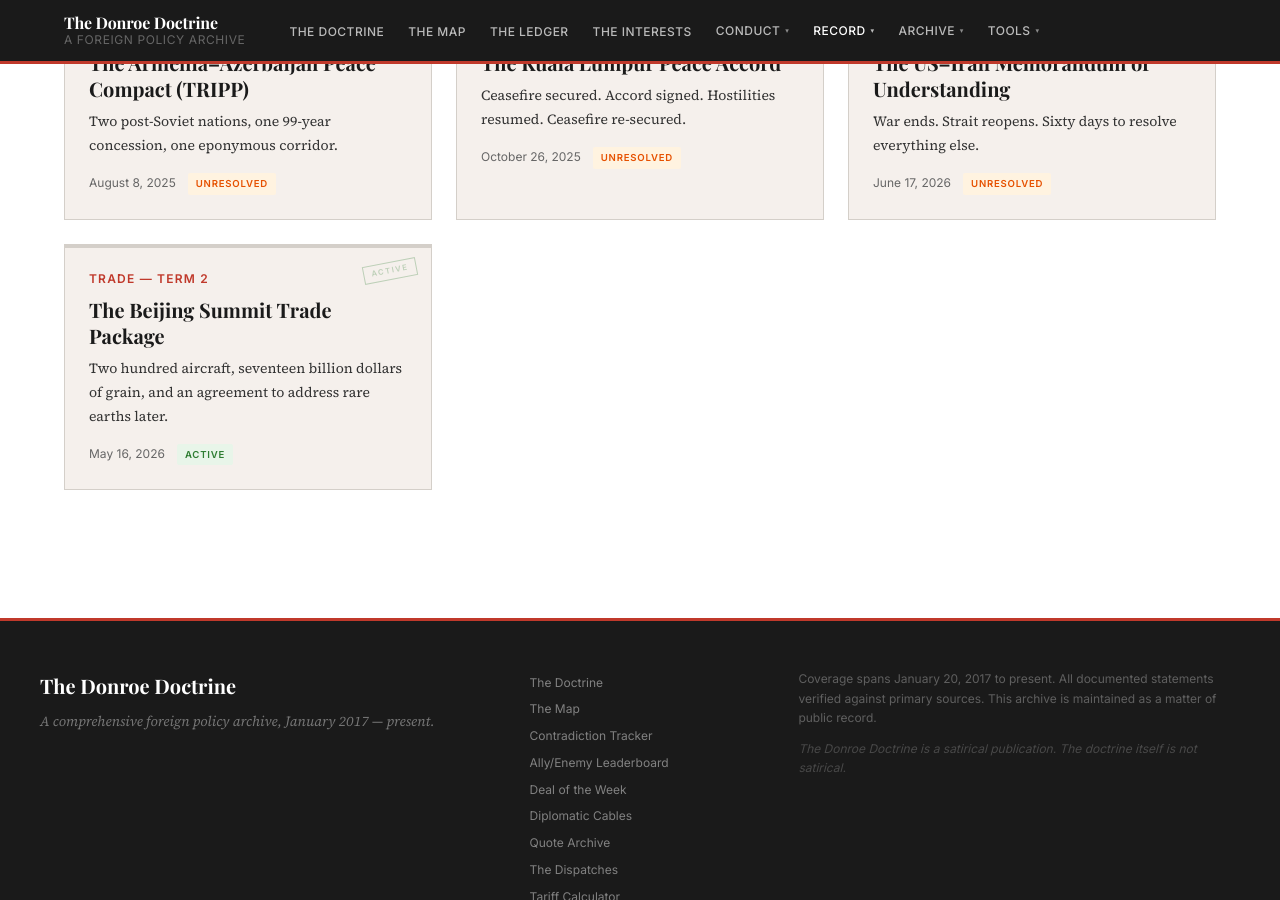
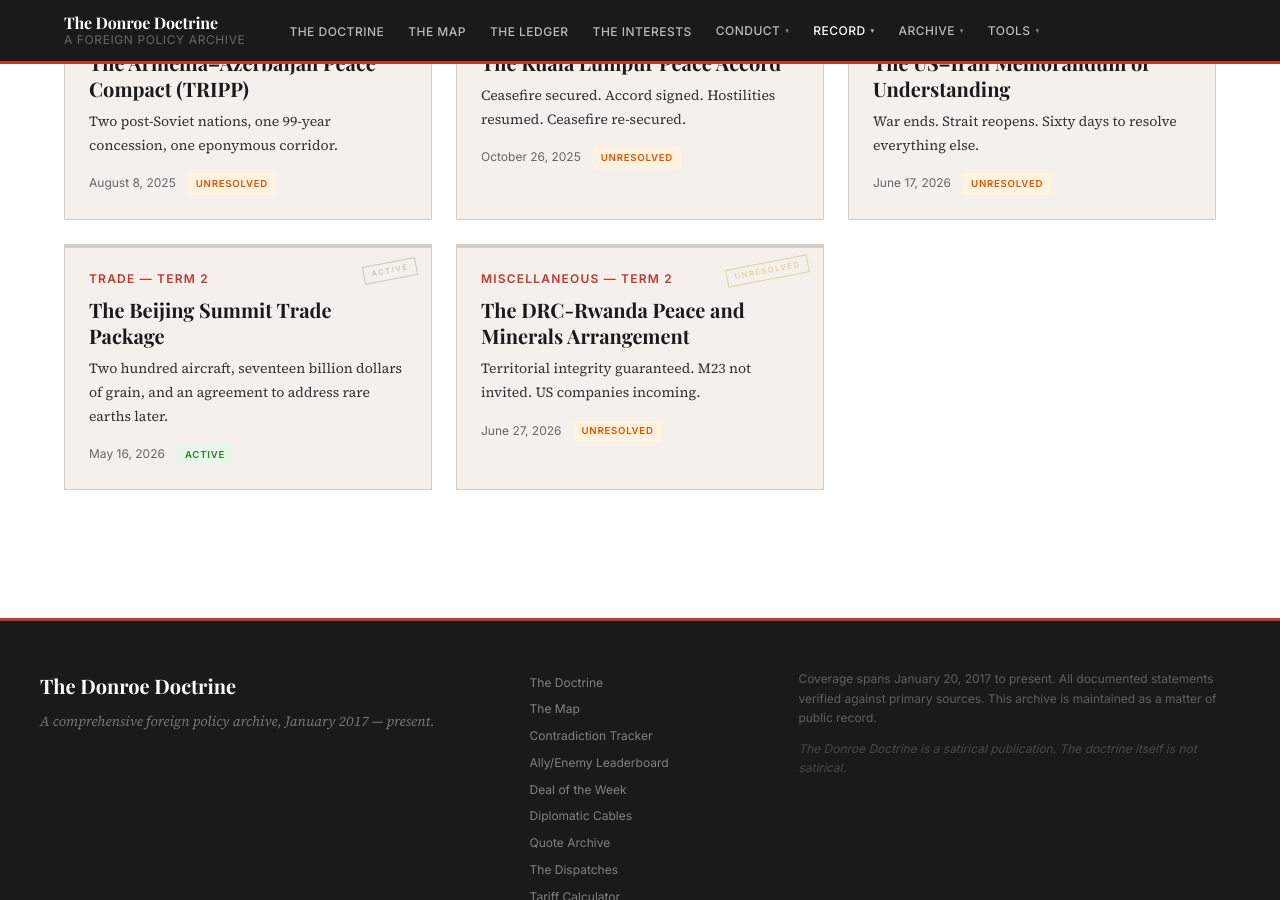
Before and after one commit to dtgara/donroe-doctrine, a Jekyll site: the page built from deals.html, in a window 1280 px wide and 900 px high, scrolled down 4238 px. Built offline with Jekyll 4.4.1, drawn with Linux system fonts in a browser that asks for light colours; some web fonts are replaced; some of the changed lines change nothing that is shown.

Commit message:
Day 9: add DRC-Rwanda deal; update Iran MOU notes; expand prediction outcome notes

```diff
--- a/_data/deals.yml
+++ b/_data/deals.yml
@@ -724,6 +724,9 @@
   terms_and_conditions: Immediate ceasefire extension (60 days, renewable). Strait of Hormuz reopened. Iran reaffirms no nuclear
     weapons development. US to facilitate regional reconstruction fund (minimum $300 billion). Nuclear enrichment disposition
     to be negotiated. Israel and Hezbollah not party to agreement.
+  notes: On June 26, 2026 — nine days after signing — Iran launched four one-way attack drones at the Strait of Hormuz, one
+    of which struck the upper deck of a cargo vessel. The US characterised this as a violation of the ceasefire extension.
+    Iran disputed this characterisation. The 60-day window continues.
 - id: trump-xi-beijing-summit-2026
   title: The Beijing Summit Trade Package
   strapline: Two hundred aircraft, seventeen billion dollars of grain, and an agreement to address rare earths later.
@@ -739,3 +742,22 @@
     in the US in September 2026. Structural tariffs from the Liberation Day regime remain in place.
   terms_and_conditions: 200 Boeing aircraft purchase approved. $17 billion per year in US agricultural goods (2026–2028).
     Rare earth export controls to be addressed. Structural tariffs not modified. September 2026 follow-up summit scheduled.
+- id: drc-rwanda-minerals-peace-2026
+  title: The DRC-Rwanda Peace and Minerals Arrangement
+  strapline: Territorial integrity guaranteed. M23 not invited. US companies incoming.
+  date: '2026-06-27'
+  term: 2
+  type: Miscellaneous
+  status: UNRESOLVED
+  summary: >-
+    On June 27, 2026, President Trump hosted DRC President Tshisekedi and Rwandan President Kagame at the White House for
+    the signing of a bilateral peace agreement linking regional stability with US access to critical minerals. The DRC and
+    Rwanda committed to mutual respect for territorial integrity and a cessation of hostilities. The United States simultaneously
+    signed bilateral investment agreements with both nations, securing access to the DRC's deposits of coltan, cobalt, lithium,
+    and copper — minerals of strategic interest in competition with China. The M23 militia, the Rwanda-backed rebel group
+    that captured Goma and Bukavu earlier in the year, was not party to the negotiations and did not participate in the
+    ceasefire. Fighting broke out in eastern Congo within hours of the signing ceremony.
+  terms_and_conditions: >-
+    Mutual respect for territorial integrity. Cessation of hostilities. US bilateral investment agreements with DRC and Rwanda.
+    Preferred access to Rubaya coltan mine, Western Forelands copper, Manono lithium, and Mutoshi copper-cobalt deposits.
+    M23 disarmament not addressed. No timeline for withdrawal of Rwanda-backed forces from occupied Congolese territory.
--- a/_data/predictions.yml
+++ b/_data/predictions.yml
@@ -164,8 +164,11 @@
   term: 2
   status: pending
   outcome_date: null
-  outcome_note: A US-China truce was reached at the Busan summit in October 2025, easing some pressure points. Structural
-    tariffs remain in place. Deal not finalized as of mid-2026.
+  outcome_note: A US-China truce was reached at the Busan summit in October 2025. Section 232 tariffs on steel and aluminium
+    were reduced from 25% to 15% for countries that signed trade frameworks, including the UK, EU, Switzerland, Taiwan, Japan,
+    and South Korea. A further US-China tariff agreement on June 11, 2026 reduced Chinese import rates from approximately
+    41% to 31%, with higher tariffs paused for 60 days. Tariffs have come down for deal-makers; structural global tariffs
+    remain elevated. Final comprehensive deals remain unsigned as of June 2026.
 - id: nato-allies-will-pay
   statement: 'I told NATO: you have to pay up. And they did.'
   date_made: '2024-02-10'
@@ -344,7 +347,8 @@
   outcome_note: A peace framework was mediated by the US in Washington in June 2025. Within weeks, Rwanda-backed M23 militia
     resumed attacks on Congolese forces and expanded territorial control. M23 killed over 140 civilians in eastern Congo in
     July 2025. Secretary of State Rubio acknowledged this as a clear violation of the ceasefire. Foreign policy experts described
-    Trump's declaration of success as premature.
+    Trump's declaration of success as premature. A subsequent US-mediated peace and minerals agreement was signed between
+    DRC and Rwanda at the White House on June 27, 2026; M23 was not party to the talks. Fighting resumed within hours of signing.
 - id: armenia-azerbaijan-ended
   statement: Armenia and Azerbaijan have made peace. I brought them together. A deal has been signed at the White House.
   date_made: '2025-08-08'
```
